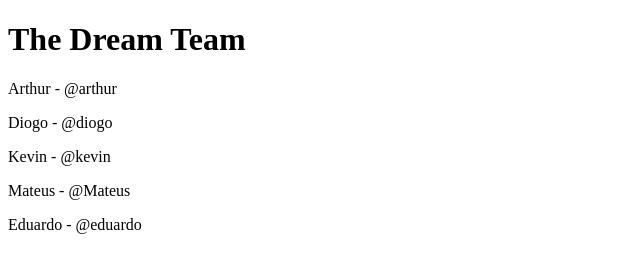
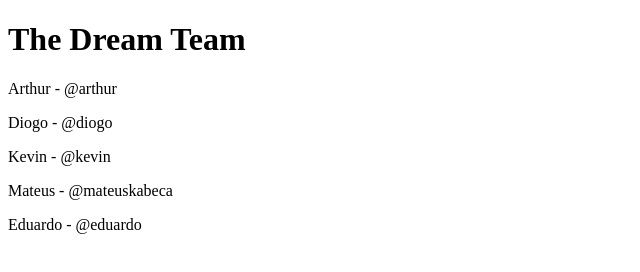
Before and after one commit to adlascio/git-for-teams-example, a plain HTML site: page index.html in a window 1280 px wide. Shown: the full height of the page, 0-640 px from the left. Drawn offline with Linux system fonts and the light colour scheme.

Commit message:
my thousanth attempt - mateus

```diff
--- a/index.html
+++ b/index.html
@@ -12,7 +12,7 @@
       <p>Arthur - @arthur</p>
       <p>Diogo - @diogo</p>
       <p>Kevin - @kevin</p>
-      <p>Mateus - @Mateus</p>
+      <p>Mateus - @mateuskabeca</p>
       <p>Eduardo - @eduardo</p>
     </div>
   </body>
```
